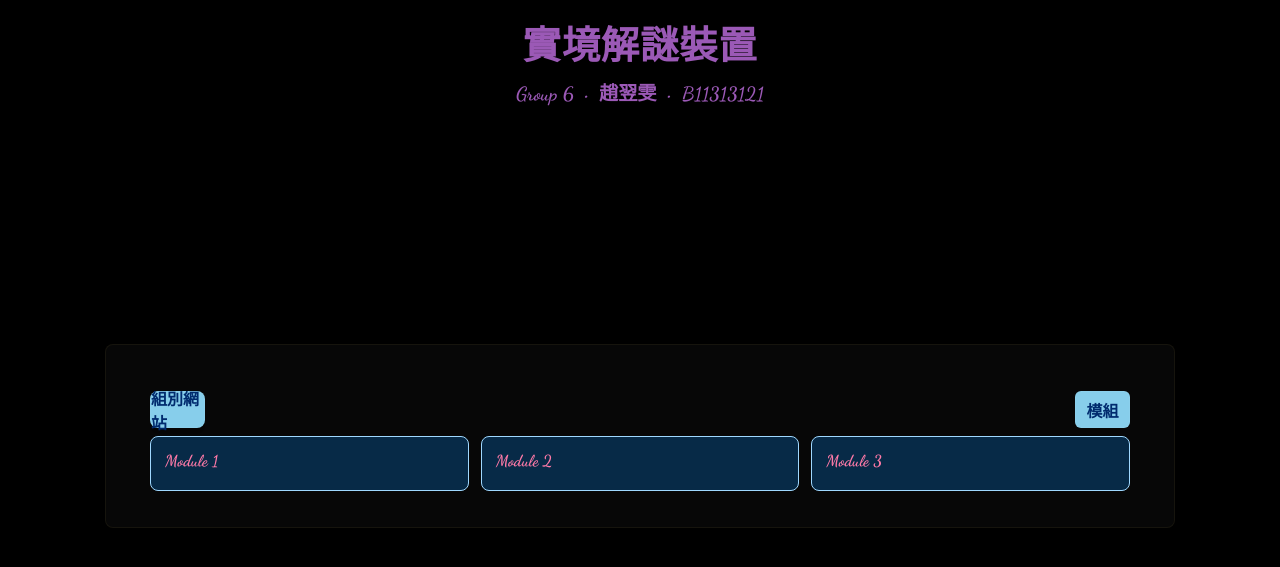
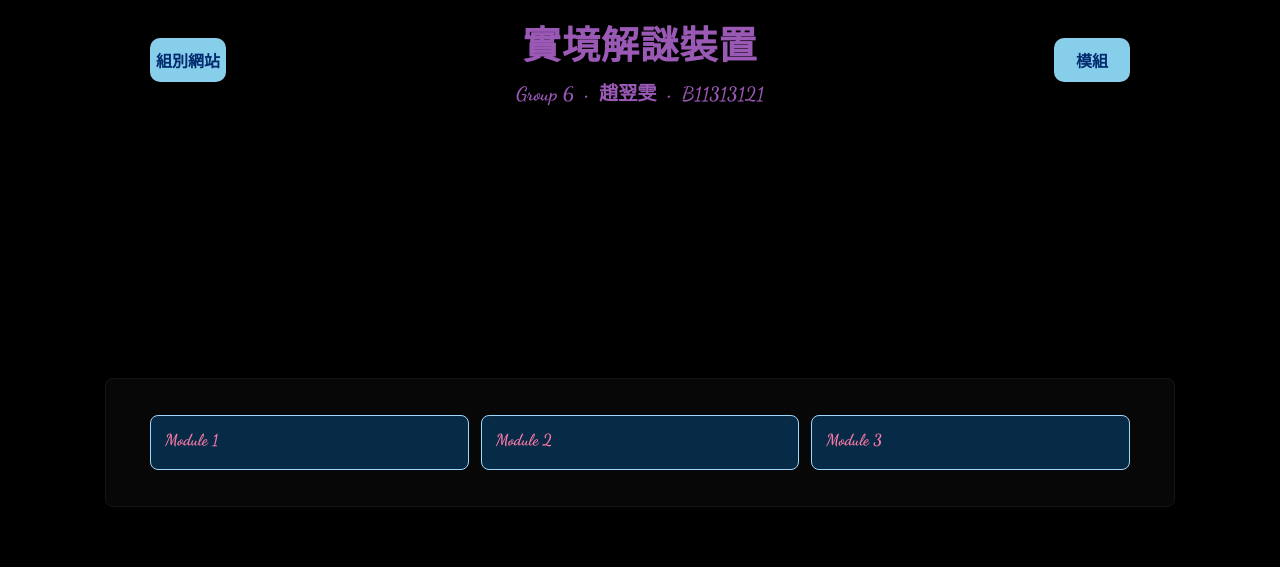
Before and after one commit to 0w0-en/wen, a Django app: page / in a window 1280 px wide. Shown: the top 567 px of the page. Run offline with Django 5.2, Linux system fonts and the light colour scheme.

Commit message:
個人網站

```diff
--- a/mainapp/static/mainapp/style.css
+++ b/mainapp/static/mainapp/style.css
@@ -81,12 +81,16 @@ body {
     left: 50%;
     transform: translateX(-50%);
     z-index: 9999;
-    text-align: center;
     padding: 6px 12px;
-    width: auto;
+    width: min(92vw, 980px);
+    display: flex;
+    align-items: center;
+    justify-content: space-between;
+    gap: 12px;
 }
 .site-header .title { margin: 0; }
-.card { margin-top: 72px; }
+.site-header-center { flex: 1; text-align: center; }
+.card { margin-top: 84px; }
 
 .card-top { padding-bottom: 8px; display:flex; justify-content:space-between; align-items:center; }
 
@@ -121,12 +125,12 @@ body {
     display: inline-flex;
     align-items: center;
     justify-content: center;
-    width: 5ch; /* approx 5 characters wide */
-    height: 2.2em; /* about 2 lines tall */
+    width: 7ch; /* uniform approx width */
+    height: 2.6em; /* slightly taller */
     background: #87CEEB; /* sky blue */
     color: #002b6e; /* deep blue text */
     text-decoration: none;
-    border-radius: 8px;
+    border-radius: 10px;
     font-weight: 700;
     box-shadow: 0 6px 0 rgba(0,0,0,0.25);
     border: 1px solid rgba(255,255,255,0.04);
@@ -138,11 +142,11 @@ body {
     display:inline-flex;
     align-items:center;
     justify-content:center;
-    width: 5ch;
-    height: 2.2em;
+    width: 7ch;
+    height: 2.6em;
     background: #87CEEB;
     color: #002b6e;
-    border-radius:6px;
+    border-radius:10px;
     border: 1px solid rgba(255,255,255,0.04);
     text-decoration:none;
     font-weight:700;
--- a/mainapp/templates/mainapp/full_modules.html
+++ b/mainapp/templates/mainapp/full_modules.html
@@ -7,7 +7,11 @@
 
 <!-- Site header moved to top -->
 <div class="site-header">
-    <h1 class="title">模組</h1>
+    <a class="site-action link-button" href="https://carpool-diffusion-letdown.ngrok-free.dev/" target="_blank" rel="noopener noreferrer">組別網站</a>
+    <div class="site-header-center">
+        <h1 class="title">模組</h1>
+    </div>
+    <a class="site-action all-modules-button" href="{% url 'home' %}">回主畫面</a>
 </div>
 <div class="card">
     <div class="card-top">
--- a/mainapp/templates/mainapp/index.html
+++ b/mainapp/templates/mainapp/index.html
@@ -7,17 +7,16 @@
 
 <!-- Site header moved to top -->
 <div class="site-header">
-    <h1 class="title">實境解謎裝置</h1>
-    <div class="header-meta">Group 6 &nbsp;•&nbsp; 趙翌雯 &nbsp;•&nbsp; B11313121</div>
+    <a class="site-action link-button" href="https://carpool-diffusion-letdown.ngrok-free.dev/" target="_blank" rel="noopener noreferrer">組別網站</a>
+    <div class="site-header-center">
+        <h1 class="title">實境解謎裝置</h1>
+        <div class="header-meta">Group 6 &nbsp;•&nbsp; 趙翌雯 &nbsp;•&nbsp; B11313121</div>
+    </div>
+    <a class="site-action all-modules-button" href="{% url 'full_modules' %}">模組</a>
 </div>
 
 <div class="card">
-    <div class="card-top">
-        <div class="top-actions">
-            <a class="link-button" href="https://carpool-diffusion-letdown.ngrok-free.dev/" target="_blank" rel="noopener noreferrer">組別網站</a>
-            <a class="all-modules-button" href="{% url 'full_modules' %}">模組</a>
-        </div>
-    </div>
+
 
     <main class="modules-grid">
         <div class="modules-container">
```
